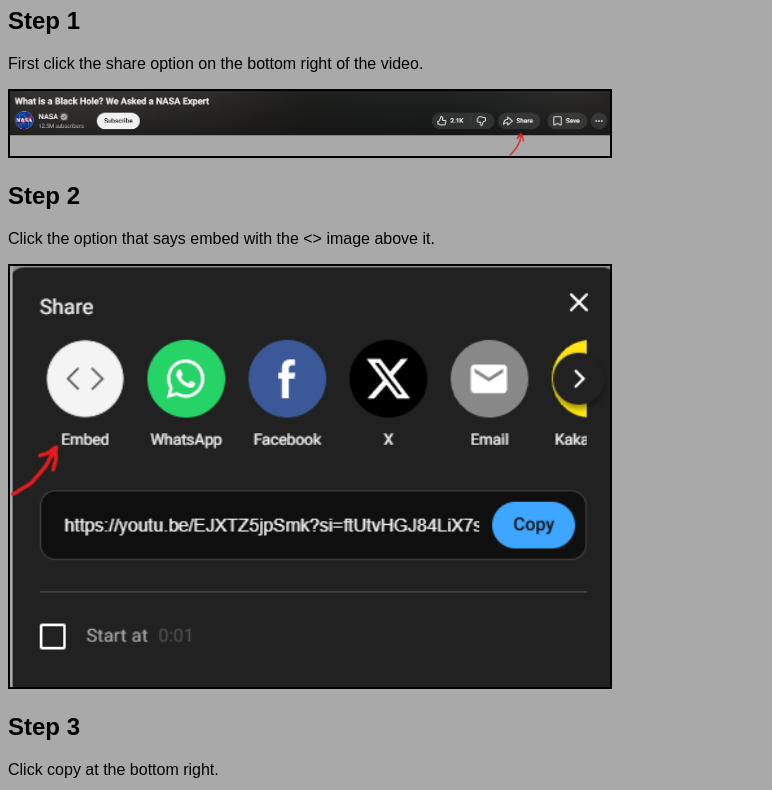
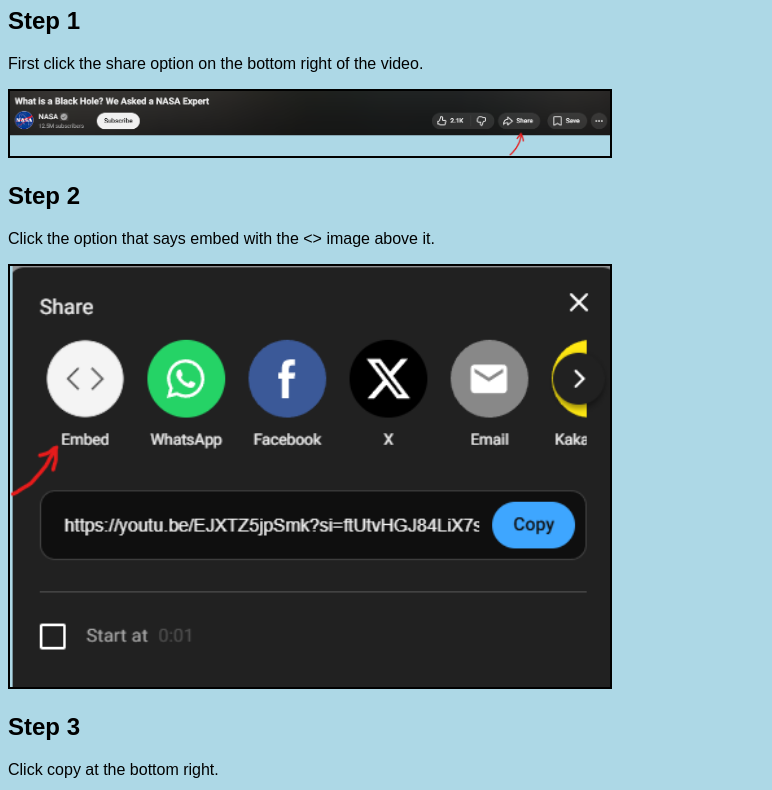
Before and after one commit to pudding-web/Embeding-a-video-, a plain HTML site: page index.html in a window 1280 px wide. Shown: the part 73-863 px from the top of the page, without its empty margins (0-772 px from the left). Drawn offline with Linux system fonts and the light colour scheme.

Commit message:
Update style.css

```diff
--- a/style.css
+++ b/style.css
@@ -1,5 +1,5 @@
 body {
-  background-color: darkgrey;
+  background-color: lightblue;
   font-family: Arial;
 }
 
```
